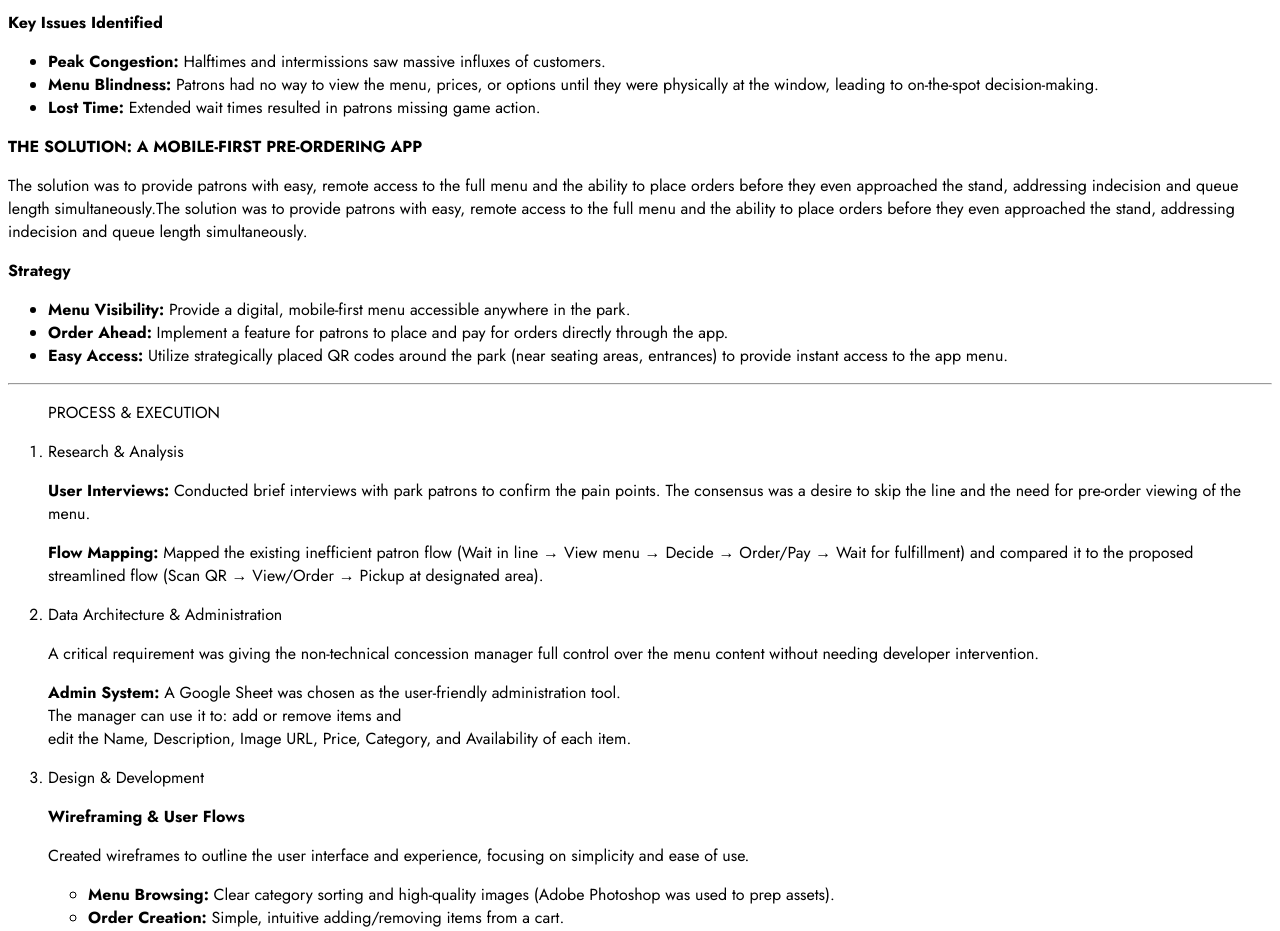
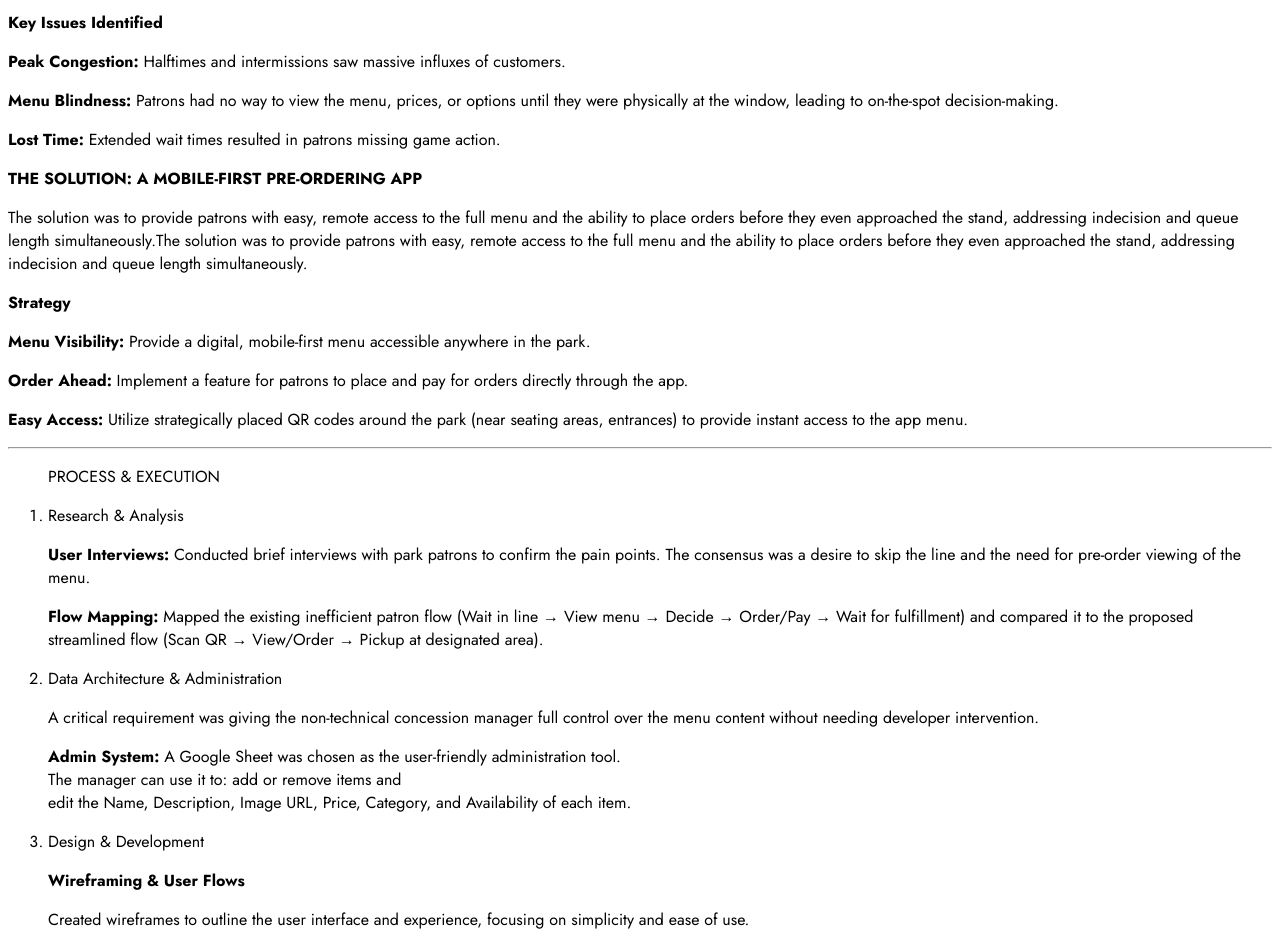
Before and after one commit to jsahim/portfolio, a React (Vite) app: page / in a window 1280 px wide. Shown: the part 4040-4971 px from the top of the page. Built offline with nearby package versions, Linux system fonts and the light colour scheme; a web font is replaced by a local one.

Commit message:
Add Styles

```diff
--- a/src/App.jsx
+++ b/src/App.jsx
@@ -31,9 +31,10 @@ const Portfolio = () => {
         {/* Featured Work Section */}
         <Work workSection={workSection} />
 
-        <Marquee speed={100} pauseOnHover={true} className="text-black tracking-wider py-2 px-4 text-2xl font-bold border-y-4 uppercase" style={{ fontFamily: 'Jost, sans-serif'}}>
+        <Marquee speed={70} pauseOnHover={true} className="text-black tracking-wider py-2 px-4 text-2xl font-bold border-y-4 uppercase" style={{ fontFamily: 'Jost, sans-serif'}}>
           <span>
             <span className='text-[#f22b40]'>●</span> Mobile Guest Directory&nbsp;
+            <span className='text-[#f22b40]'>●</span> Self Service POS&nbsp;
             <span className='text-[#f22b40]'>●</span> Digital Signage&nbsp;
             <span className='text-[#f22b40]'>●</span> Interactive TV&nbsp;
             <span className='text-[#f22b40]'>●</span> Digital Menu Boards&nbsp;
--- a/src/components/About.jsx
+++ b/src/components/About.jsx
@@ -19,7 +19,7 @@ const About = ({aboutSection}) => {
 
             <div>
               <div className="text-xl text-black space-y-4 leading-relaxed">
-                <p><span className="font-medium">Hi, I'm Jeff Sahim - Design Engineer.<br /></span>To truly blend my passion for design and technology, I attended the Turing School of Software & Design, where I completed their immersive program specializing in frontend engineering and UX principles.</p>
+                <p><span className="font-medium">Hi, I'm Jeff Sahim - Design Engineer.</span> To truly blend my passion for design and technology, I attended the Turing School of Software & Design, where I completed their immersive program specializing in frontend engineering and UX principles.</p>
                 <p>Shortly after graduating, I put those skills to immediate use as a Digital Product Engineer in the hospitality tech industry. Over the past two years, I've enjoyed collaborating with cross-functional teams to design, develop, and ship new product features within a fast-paced Agile environment. As I look to the future, I'm actively seeking my next opportunity to build impactful products.</p>
                 <a className="w-fit flex items-center font-semibold text-[#f22b40] transition-colors duration-200" href="https://drive.google.com/file/d/1JPlJfU8D1ZaMBcKKfk_yxdlKA4SktTuW/view?usp=drive_link" target="_blank">VIEW MY RESUME <ExternalLink className="ml-3 stroke-3"/></a>
               </div>
--- a/src/components/Hero.jsx
+++ b/src/components/Hero.jsx
@@ -1,12 +1,6 @@
-// import { useEffect, useState } from 'react';
 import IconRotate from "./IconRotate";
 
 const Hero = () => {
-  // const [animate, setAnimate] = useState(false);
-
-  // useEffect(() => {
-  //   setAnimate(true);
-  // }, []);
 
   return (
     <section className="bg-black min-h-[75vh] lg:min-h-screen flex flex-col justify-center items-center">
--- a/src/components/IconRotate.jsx
+++ b/src/components/IconRotate.jsx
@@ -1,6 +1,4 @@
 export default function IconRotate() {
-
-  const text = "PRODUCT DESIGNER • FRONTEND ENGINEER • PROBLEM SOLVER •";
 
   return (
     <div className="absolute lg:static z-0 flex items-center justify-center">
@@ -22,9 +20,9 @@ export default function IconRotate() {
                 d="M 100, 100 m -85, 0 a 85,85 0 1,1 170,0 a 85,85 0 1,1 -170,0"
               />
             </defs>
-            <text className="text-sm font-bold fill-white tracking-widest" style={{ fontFamily: 'Jost, sans-serif'}}>
+            <text className="text-[13.6px] font-bold fill-white tracking-widest" style={{ fontFamily: 'Jost, sans-serif'}}>
               <textPath href="#circlePath" startOffset="0%">
-                {text}
+                PRODUCT DESIGNER ● FRONTEND ENGINEER ● PROBLEM SOLVER ●
               </textPath>
             </text>
           </svg>
--- a/src/components/WorkItems/SnackShack.jsx
+++ b/src/components/WorkItems/SnackShack.jsx
@@ -17,8 +17,8 @@ const SnackShack = () => {
     <div ref={projectTop} className="text-black border-4 snap-start scroll-mt-0 sm:scroll-mt-25 border-[#f22b40] bg-white rounded-lg md:p-10 p-5">
 
       <div className="flex justify-between items-start sm:items-center">
-        <h3 className="font-bold text-[#f22b40] text-xl">
-          THE SNACK SHACK<span className='text-gray-600 font-semibold'>: CONCESSION ORDERING APP</span>
+        <h3 className="font-bold text-black text-xl">
+          THE SNACK SHACK<span className='text-gray-600 font-semibold'> ● CONCESSION ORDERING APP</span>
         </h3>
         <div className="flex flex-col justify-start">
           <button className="cursor-pointer z-5 w-12 h-12 group rounded-full bg-[#f22b40] transition-all duration-300 flex justify-center items-center text-white font-bold"
@@ -55,22 +55,22 @@ const SnackShack = () => {
             <p className='py-2'><strong>THE CHALLENGE: <span className="text-gray-600">REDUCING WAIT TIMES AND INDICISION</span></strong></p>
             <p>The primary problem was the frequent and lengthy line backups at the concession stand during peak event times. Patron feedback and initial observations revealed that these delays were significantly compounded by patron indecision when ordering at the window, leading to long transaction times and frustration. Patrons were missing portions of the games they came to see.</p>
             <p className='py-2'><strong>Key Issues Identified</strong></p>
-            <ul className='list-disc list-inside'>
-              <li><strong>Peak Congestion:</strong> Halftimes and intermissions saw massive influxes of customers.</li>
-              <li><strong>Menu Blindness:</strong> Patrons had no way to view the menu, prices, or options until they were physically at the window, leading to on-the-spot decision-making.</li>
-              <li><strong>Lost Time:</strong> Extended wait times resulted in patrons missing game action.</li>
-            </ul>
+            <div>
+              <p><strong className='text-gray-600'>Peak Congestion:</strong> Halftimes and intermissions saw massive influxes of customers.</p>
+              <p><strong className='text-gray-600'>Menu Blindness:</strong> Patrons had no way to view the menu, prices, or options until they were physically at the window, leading to on-the-spot decision-making.</p>
+              <p><strong className='text-gray-600'>Lost Time:</strong> Extended wait times resulted in patrons missing game action.</p>
+            </div>
           </div>
 
           <div>
             <p className='py-2'><strong>THE SOLUTION: <span className="text-gray-600">A MOBILE-FIRST PRE-ORDERING APP</span></strong></p>
             <p>The solution was to provide patrons with easy, remote access to the full menu and the ability to place orders before they even approached the stand, addressing indecision and queue length simultaneously.The solution was to provide patrons with easy, remote access to the full menu and the ability to place orders before they even approached the stand, addressing indecision and queue length simultaneously.</p>
             <p className='py-2'><strong>Strategy</strong></p>
-            <ul className='list-disc list-inside'>
-              <li><strong>Menu Visibility:</strong> Provide a digital, mobile-first menu accessible anywhere in the park.</li>
-              <li><strong>Order Ahead:</strong>  Implement a feature for patrons to place and pay for orders directly through the app.</li>
-              <li><strong>Easy Access:</strong> Utilize strategically placed QR codes around the park (near seating areas, entrances) to provide instant access to the app menu.</li>
-            </ul>
+            <div>
+              <p><strong className='text-gray-600'>Menu Visibility:</strong> Provide a digital, mobile-first menu accessible anywhere in the park.</p>
+              <p><strong className='text-gray-600'>Order Ahead:</strong>  Implement a feature for patrons to place and pay for orders directly through the app.</p>
+              <p><strong className='text-gray-600'>Easy Access:</strong> Utilize strategically placed QR codes around the park (near seating areas, entrances) to provide instant access to the app menu.</p>
+            </div>
           </div>
 
         </div>
@@ -101,20 +101,20 @@ const SnackShack = () => {
             <div className='pl-5'>
               <p><strong>Wireframing & User Flows</strong></p>
               <p className='pb-2'>Created wireframes to outline the user interface and experience, focusing on simplicity and ease of use.</p>
-              <ul className='list-disc list-inside'>
-                <li><strong>Menu Browsing:</strong> Clear category sorting and high-quality images (Adobe Photoshop was used to prep assets).</li>
-                <li><strong>Order Creation:</strong> Simple, intuitive adding/removing items from a cart.</li>
-                <li><strong>Checkout/Order Placement:</strong> Minimal steps to confirm and place the order.</li>
-              </ul>
+              <div>
+                <p><strong className='text-gray-600'>Menu Browsing:</strong> Clear category sorting and high-quality images (Adobe Photoshop was used to prep assets).</p>
+                <p><strong className='text-gray-600'>Order Creation:</strong> Simple, intuitive adding/removing items from a cart.</p>
+                <p><strong className='text-gray-600'>Checkout/Order Placement:</strong> Minimal steps to confirm and place the order.</p>
+              </div>
 
               <p className='pt-2'><strong>Tech Stack</strong></p>
               <p className='pb-2'>Created wireframes to outline the user interface and experience, focusing on simplicity and ease of use.</p>
-              <ul className='list-disc list-inside'>
-                <li><strong>Front-end:</strong> React with Vite for a fast, modern build.</li>
-                <li><strong>Routing:</strong> React Router for seamless navigation.</li>
-                <li><strong>Data Fetching:</strong> Fetch API to consume the JSON data from the Google Sheets API.</li>
-                <li><strong>Design:</strong> A mobile-first approach was mandatory, ensuring usability on all common smartphone screen sizes.</li>
-              </ul>
+              <div>
+                <p><strong className='text-gray-600'>Front-end:</strong> React with Vite for a fast, modern build.</p>
+                <p><strong className='text-gray-600'>Routing:</strong> React Router for seamless navigation.</p>
+                <p><strong className='text-gray-600'>Data Fetching:</strong> Fetch API to consume the JSON data from the Google Sheets API.</p>
+                <p><strong className='text-gray-600'>Design:</strong> A mobile-first approach was mandatory, ensuring usability on all common smartphone screen sizes.</p>
+              </div>
 
             </div>
           </ol>
@@ -133,7 +133,7 @@ const SnackShack = () => {
           <div className="grid md:grid-cols-3 gap-15 md:gap-8">
             <div className='col-span-2'>
               <p className='py-2'><strong>RESULTS & CONCLUSION</strong></p>
-              <p className='pb-2 font-semibold'>The implementation of the app immediately started to show positive effects on the concession stand operations.</p>
+              <p className='pb-2 font-semibold text-gray-600'>The implementation of the app immediately started to show positive effects on the concession stand operations.</p>
               <p>This project demonstrated that a simple, focused application can solve a complex operational problem. By leveraging common, accessible tools (Google Sheets) for the backend and pairing them with a modern, mobile-first frontend (React), we delivered an impactful UX solution that benefits both the business (faster service, higher throughput) and the user (less waiting, more game time).</p>
             </div>
             <div className='w-full flex flex-col items-center'>
```
